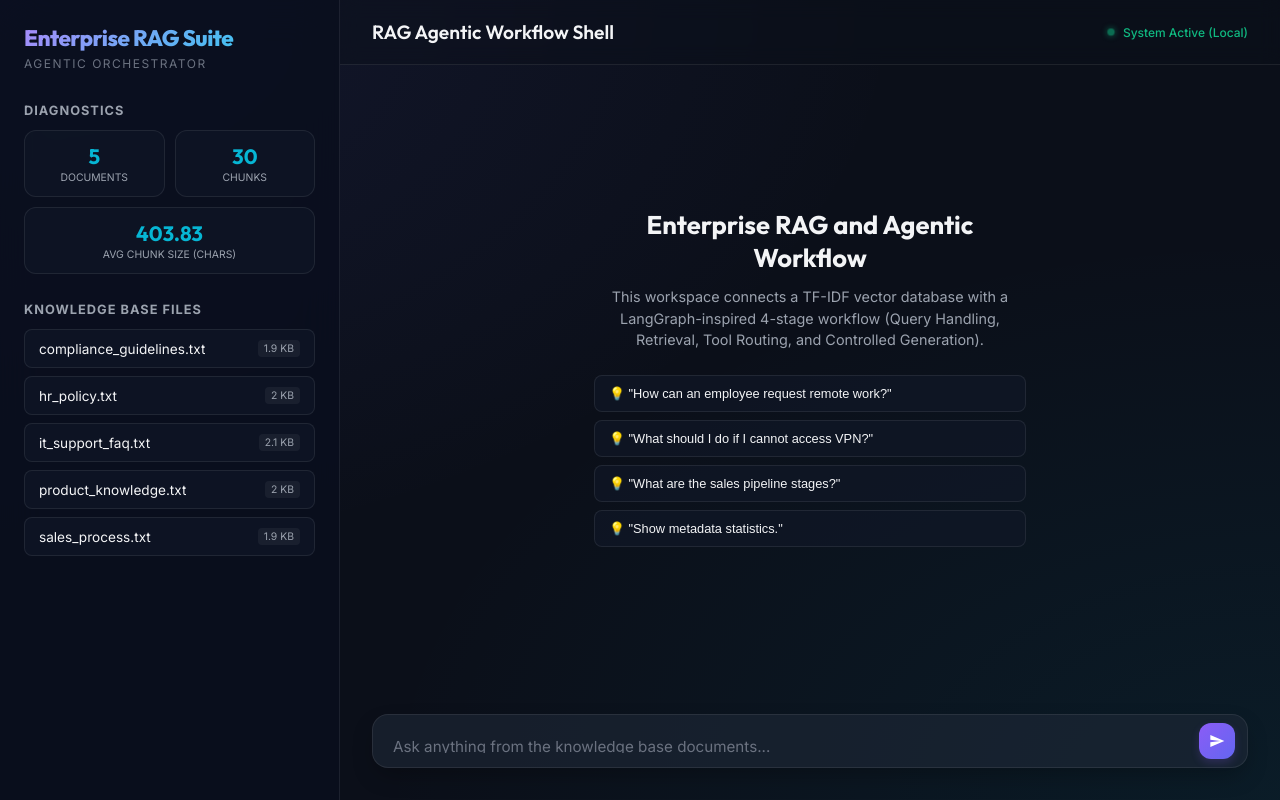
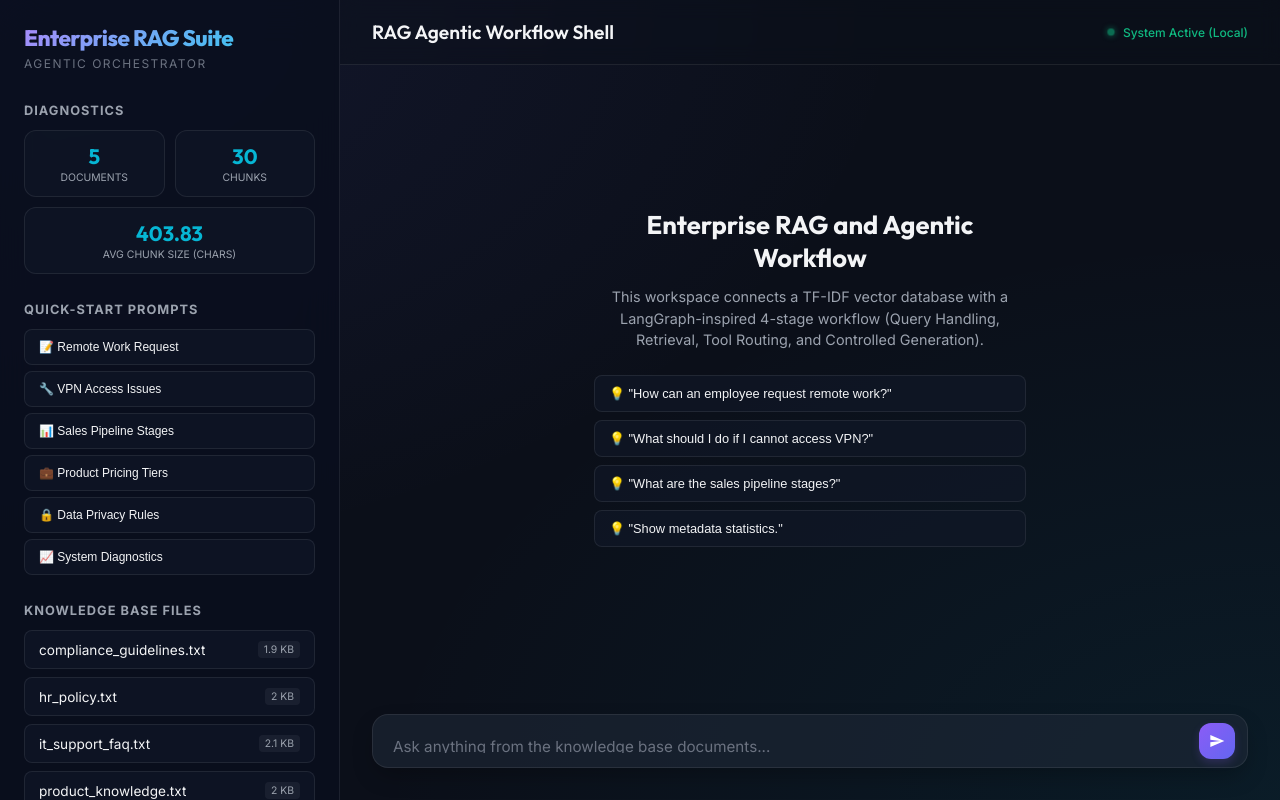
Before and after one commit to samyuktatarunkrishna/enterprise-genai-rag-agentic-workflow, a Flask app: page / in a window 1280 px wide. Run offline with Flask 3, Linux system fonts and the light colour scheme.

Commit message:
feat: add quick-start prompts in sidebar, Dockerfile, and live demo links

```diff
--- a/app.py
+++ b/app.py
@@ -205,7 +205,8 @@ def main():
     webbrowser.open("http://127.0.0.1:8000")
 
     # Start web server
-    flask_app.run(host="127.0.0.1", port=8000, debug=False)
+    port = int(os.environ.get("PORT", 8000))
+    flask_app.run(host="0.0.0.0", port=port, debug=False)
 
 if __name__ == "__main__":
     main()
--- a/templates/index.html
+++ b/templates/index.html
@@ -696,6 +696,33 @@
                 </div>
             </section>
 
+            <!-- Quick-Start Prompts Section -->
+            <section class="sidebar-section">
+                <div class="sidebar-section-title">
+                    <span>Quick-Start Prompts</span>
+                </div>
+                <div style="display: flex; flex-direction: column; gap: 6px;">
+                    <button class="suggestion-btn" style="width: 100%; font-size: 0.75rem; text-overflow: ellipsis; overflow: hidden; white-space: nowrap;" onclick="applyQuery('How can an employee request remote work?')">
+                        📝 Remote Work Request
+                    </button>
+                    <button class="suggestion-btn" style="width: 100%; font-size: 0.75rem; text-overflow: ellipsis; overflow: hidden; white-space: nowrap;" onclick="applyQuery('What should I do if I cannot access VPN?')">
+                        🔧 VPN Access Issues
+                    </button>
+                    <button class="suggestion-btn" style="width: 100%; font-size: 0.75rem; text-overflow: ellipsis; overflow: hidden; white-space: nowrap;" onclick="applyQuery('What are the sales pipeline stages?')">
+                        📊 Sales Pipeline Stages
+                    </button>
+                    <button class="suggestion-btn" style="width: 100%; font-size: 0.75rem; text-overflow: ellipsis; overflow: hidden; white-space: nowrap;" onclick="applyQuery('Which product tier is suitable for enterprise customers?')">
+                        💼 Product Pricing Tiers
+                    </button>
+                    <button class="suggestion-btn" style="width: 100%; font-size: 0.75rem; text-overflow: ellipsis; overflow: hidden; white-space: nowrap;" onclick="applyQuery('What are the data privacy requirements?')">
+                        🔒 Data Privacy Rules
+                    </button>
+                    <button class="suggestion-btn" style="width: 100%; font-size: 0.75rem; text-overflow: ellipsis; overflow: hidden; white-space: nowrap;" onclick="applyQuery('Show metadata statistics.')">
+                        📈 System Diagnostics
+                    </button>
+                </div>
+            </section>
+
             <!-- Document List Section -->
             <section class="sidebar-section" style="flex-grow: 1;">
                 <div class="sidebar-section-title">
```
Also changed, not shown: README.md, 1 other file.
